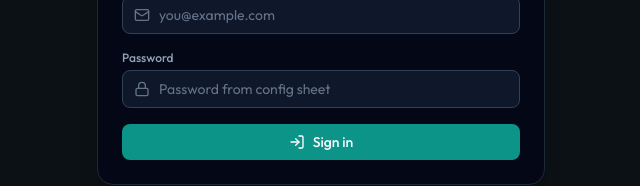
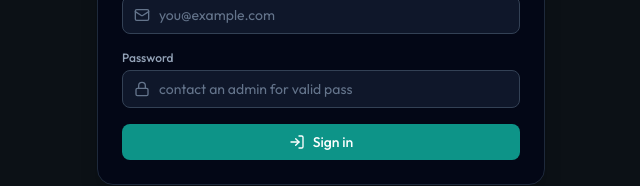
Before and after one commit to winner-winifredd/Sessions-report, a Next.js app: page /login in a window 1280 px wide. Shown: the part 398-584 px from the top of the page, without its empty margins (319-959 px from the left). Built offline with nearby package versions, Linux system fonts and the light colour scheme.

Commit message:
vercel fixes

```diff
--- a/app/login/page.tsx
+++ b/app/login/page.tsx
@@ -75,7 +75,7 @@ export default function LoginPage() {
                 value={password}
                 onChange={(e) => setPassword(e.target.value)}
                 className="w-full rounded-lg border border-slate-700 bg-slate-900 py-2 pl-9 pr-3 text-sm text-white placeholder-slate-500 focus:border-teal-500 focus:outline-none focus:ring-1 focus:ring-teal-500"
-                placeholder="Password from config sheet"
+                placeholder="contact an admin for valid pass"
                 required
               />
             </div>
```
